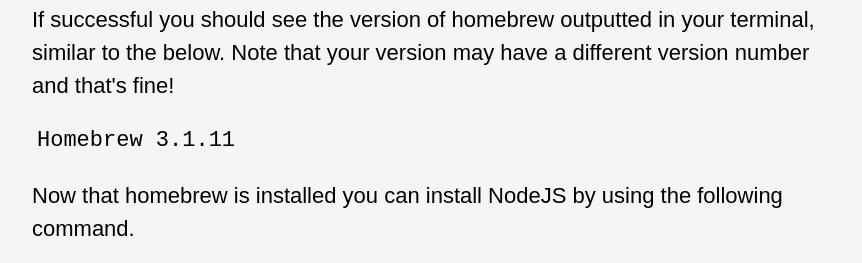
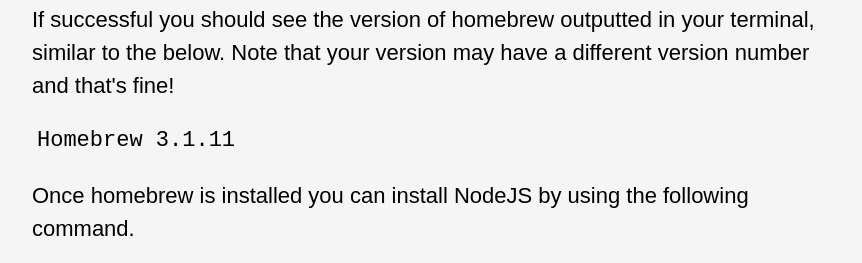
Before and after one commit to jacobg1/portfolio, a Gatsby site: page /blog/installing-JavaScript/ in a window 1280 px wide. Shown: the part 1196-1459 px from the top of the page, without its empty margins (174-1036 px from the left). Built offline with nearby package versions, Linux system fonts and the light colour scheme; Gatsby itself is replaced by a stand-in of ours; some packages are replaced by stand-ins of ours; code samples lack their colours.

Commit message:
post content update

````diff
--- a/src/content/blog-posts/installing-JavaScript/index.md
+++ b/src/content/blog-posts/installing-JavaScript/index.md
@@ -36,7 +36,7 @@
 Homebrew 3.1.11
 ```
 
-Now that homebrew is installed you can install NodeJS by using the following command.
+Once homebrew is installed you can install NodeJS by using the following command.
 
 ```bash
 brew install node
````
